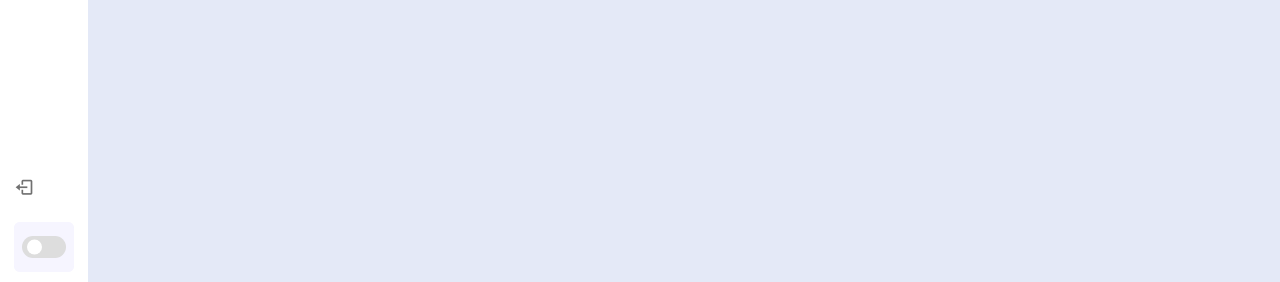
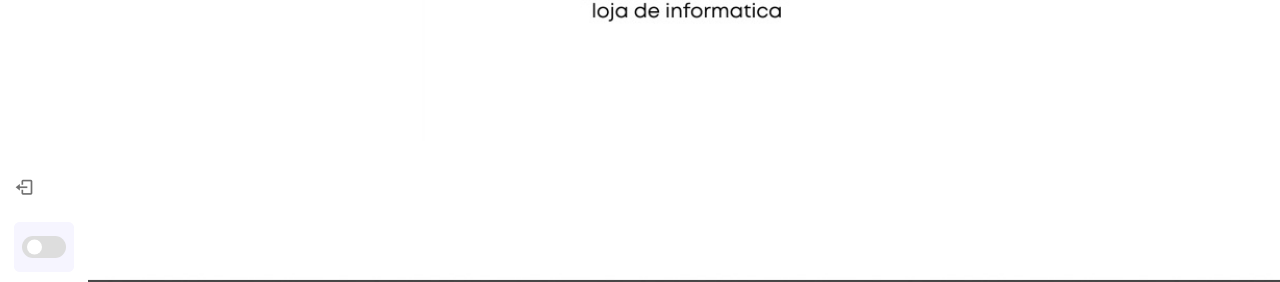
Before and after one commit to MuelTec/mueltecdashboard, a plain HTML site: page index.html in a window 1280 px wide. Shown: the part 518-800 px from the top of the page. Drawn offline with nearby package versions, Linux system fonts and the light colour scheme.

Commit message:
background logo home

```diff
--- a/style.css
+++ b/style.css
@@ -277,6 +277,10 @@ body.dark .switch::before {
     width: calc(100% - 250px);
     background: var(--boddy-color);
     transition: var(--tran-05);
+
+    background-image: url(assets/img/logo/logo-background.jpeg);
+    background-size: cover;
+    background-position: center center;
 }
 
 .home .text {
```
